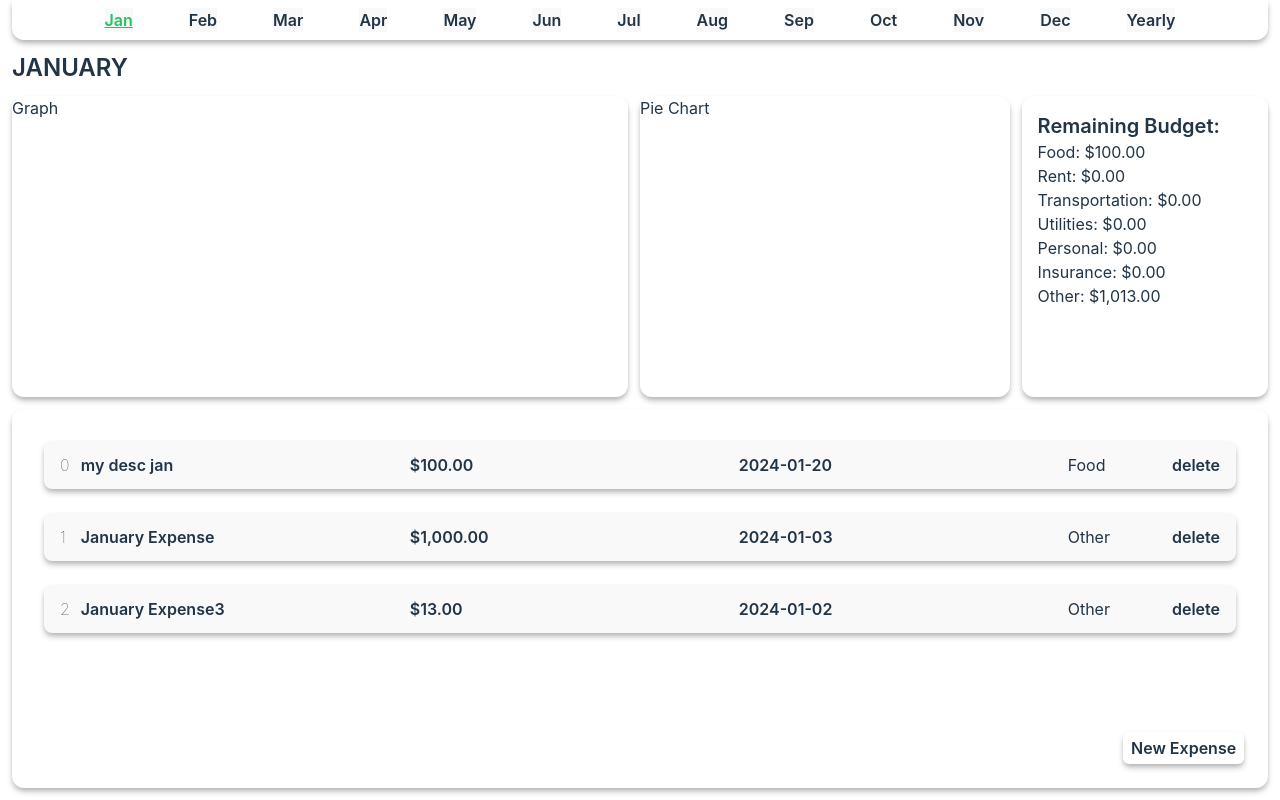
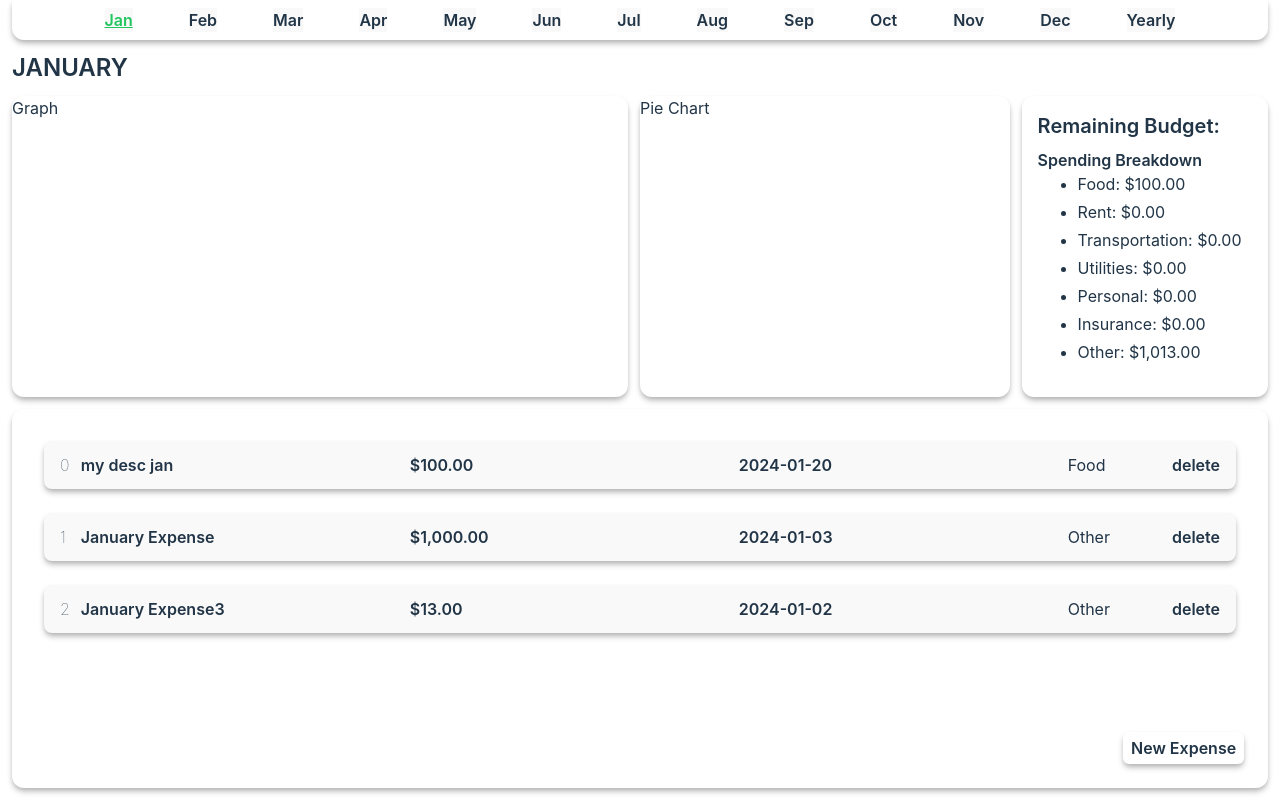
Before and after one commit to vChrisL/Finance-Tracker, a React (Vite) app: page / in a window 1280 px wide. Built offline with nearby package versions, Linux system fonts and the light colour scheme.

Commit message:
added basic styling for remaining balance component

```diff
--- a/src/components/RemainingBalance-component.tsx
+++ b/src/components/RemainingBalance-component.tsx
@@ -26,13 +26,15 @@ export function RemainingBalance(){
     return(
         <>
         <div className="p-4">
-            <h2 className="font-semibold text-xl">Remaining Budget:</h2>
-
-            <ul className="">
-                {expenseCategories.map((category) =>
-                    <p>{category}: {numberFormat.format(getCategoryTotalSpending(category))}</p>
-                )}
-            </ul>
+            <h2 className="font-semibold text-xl mb-2">Remaining Budget:</h2>
+            <h2 className="font-semibold text-md">Spending Breakdown</h2>
+            <div className="pl-5">
+                <ul className="pl-5">
+                    {expenseCategories.map((category) =>
+                        <li className="list-disc mb-1"><p>{category}: {numberFormat.format(getCategoryTotalSpending(category))}</p></li>
+                    )}
+                </ul>
+            </div>
         </div>
         </>
     )
```
